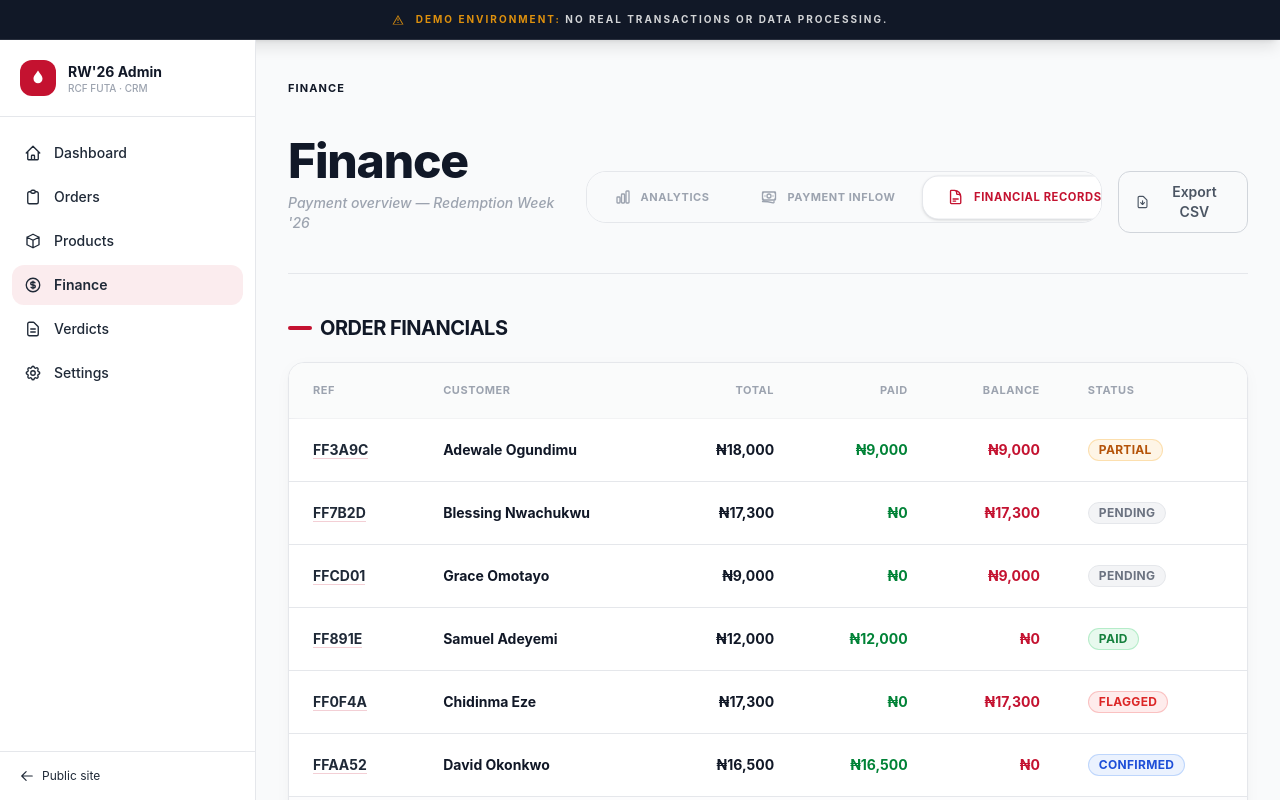
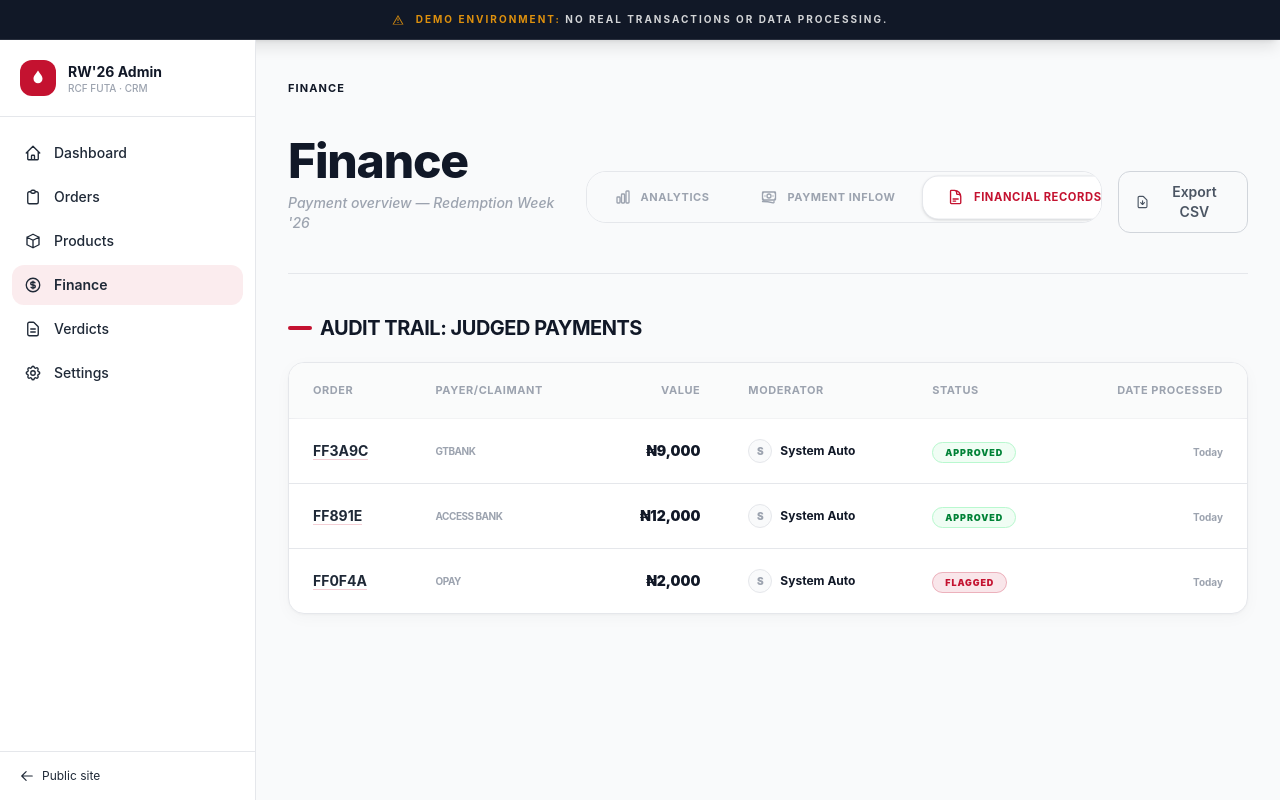
Before and after one commit to rcffuta-ict/rw-site, a Next.js app: page /admin/finance in a window 1280 px wide. Both pictures are taken after a click on the button "FINANCIAL RECORDS". Built offline with nearby package versions, Linux system fonts and the light colour scheme.

Commit message:
refactor: replace order list with filtered payment audit trail in FinanceRecords

```diff
--- a/src/app/(admin)/admin/finance/FinanceClient.tsx
+++ b/src/app/(admin)/admin/finance/FinanceClient.tsx
@@ -90,11 +90,8 @@ export default function FinanceClient() {
 
                 {activeTab === "records" && (
                     <FinanceRecords
-                        orders={DEMO_ORDERS}
+                        allPayments={allPayments}
                         fmt={fmt}
-                        totalOrdered={totalOrdered}
-                        collected={collected}
-                        outstanding={outstanding}
                     />
                 )}
             </div>
--- a/src/app/(admin)/admin/finance/FinanceRecords.tsx
+++ b/src/app/(admin)/admin/finance/FinanceRecords.tsx
@@ -1,75 +1,85 @@
 "use client";
 
-import React from "react";
+import React, { useMemo } from "react";
 import Link from "next/link";
 import { AdminTable } from "@/components/admin/AdminTable";
-import { OrderStatusBadge } from "@/components/ui/Badge";
-import { Order } from "@/lib/data/types";
 
 interface FinanceRecordsProps {
-    orders: Order[];
+    allPayments: any[];
     fmt: (n: number) => string;
-    totalOrdered: number;
-    collected: number;
-    outstanding: number;
 }
 
-export function FinanceRecords({ orders, fmt, totalOrdered, collected, outstanding }: FinanceRecordsProps) {
+export function FinanceRecords({ allPayments, fmt }: FinanceRecordsProps) {
+    // Only show payments that have been judged (not pending)
+    const judgedPayments = useMemo(() =>
+        allPayments.filter(p => p.status !== "pending"),
+    [allPayments]);
+
     return (
         <div className="flex flex-col gap-5 animate-fade-in-up">
             <div className="flex items-center gap-2">
                 <span className="h-1 w-6 bg-rw-crimson rounded-full" />
-                <h2 className="font-display font-bold text-xl text-rw-ink uppercase tracking-tight">Order Financials</h2>
+                <h2 className="font-display font-bold text-xl text-rw-ink uppercase tracking-tight">Audit Trail: Judged Payments</h2>
             </div>
-            <AdminTable<Order>
-                data={orders}
-                keyExtractor={(o) => o.id}
+
+            <AdminTable<any>
+                data={judgedPayments}
+                keyExtractor={(p) => p.id}
+                emptyMessage="No payments have been processed yet."
                 columns={[
                     {
-                        label: "Ref",
+                        label: "Order",
                         key: "orderRef",
-                        render: (o) => <Link href={`/admin/orders/${o.orderRef}`} className="font-mono font-bold text-rw-crimson hover:text-rw-crimson-dk transition-colors border-b border-rw-crimson/20">{o.orderRef}</Link>
+                        render: (p) => <Link href={`/admin/orders/${p.order.orderRef}`} className="font-mono font-bold text-rw-crimson border-b border-rw-crimson/20">{p.order.orderRef}</Link>
                     },
                     {
-                        label: "Customer",
+                        label: "Payer/Claimant",
                         key: "customerName",
-                        className: "hidden sm:table-cell",
-                        render: (o) => <span className="font-bold text-rw-ink">{o.customerName}</span>
+                        render: (p) => (
+                            <div className="flex flex-col">
+                                <span className="font-bold text-rw-ink">{p.customerName}</span>
+                                <span className="text-[10px] text-rw-muted font-bold uppercase tracking-tighter">{p.extractedBank || "Unknown Bank"}</span>
+                            </div>
+                        )
                     },
                     {
-                        label: "Total",
-                        key: "totalAmount",
+                        label: "Value",
+                        key: "amountClaimed",
                         align: "right",
-                        render: (o) => <span className="font-display font-bold text-rw-ink">{fmt(o.totalAmount)}</span>
+                        render: (p) => <span className="font-display font-black text-rw-ink">{fmt(p.amountClaimed)}</span>
                     },
                     {
-                        label: "Paid",
-                        key: "amountPaid",
-                        align: "right",
-                        render: (o) => <span className="font-display font-bold text-green-700">{fmt(o.amountPaid)}</span>
-                    },
-                    {
-                        label: "Balance",
-                        key: "balance",
-                        align: "right",
-                        className: "hidden md:table-cell",
-                        render: (o) => <span className="font-display font-bold text-rw-crimson">{fmt(o.totalAmount - o.amountPaid)}</span>
+                        label: "Moderator",
+                        key: "moderator",
+                        render: (p) => (
+                            <div className="flex items-center gap-2">
+                                <div className="h-6 w-6 rounded-full bg-rw-bg-alt flex items-center justify-center text-[10px] font-black text-rw-muted border border-[var(--rw-border)]">
+                                    {p.moderatorName?.charAt(0) || "S"}
+                                </div>
+                                <span className="text-xs font-bold text-rw-ink">{p.moderatorName || "System Auto"}</span>
+                            </div>
+                        )
                     },
                     {
                         label: "Status",
                         key: "status",
-                        render: (o) => <OrderStatusBadge status={o.status} />
+                        render: (p) => (
+                            <span className={`px-3 py-1 rounded-full text-[9px] font-black uppercase tracking-widest border ${
+                                p.status === "approved"
+                                    ? "bg-green-50 text-green-700 border-green-200"
+                                    : "bg-rw-crimson/10 text-rw-crimson border-rw-crimson/25"
+                            }`}>
+                                {p.status}
+                            </span>
+                        )
+                    },
+                    {
+                        label: "Date Processed",
+                        key: "date",
+                        className: "hidden md:table-cell text-right",
+                        render: (p) => <span className="text-[10px] font-bold text-rw-muted">{p.date || "Today"}</span>
                     }
                 ]}
-                footer={
-                    <div className="grid grid-cols-2 sm:grid-cols-6 gap-4 font-display font-black text-rw-ink text-base sm:text-lg">
-                        <div className="hidden sm:block sm:col-span-2">TOTALS</div>
-                        <div className="text-right">{fmt(totalOrdered)}</div>
-                        <div className="text-right text-green-700">{fmt(collected)}</div>
-                        <div className="text-right text-rw-crimson hidden md:block">{fmt(outstanding)}</div>
-                        <div className="hidden sm:block" />
-                    </div>
-                }
             />
         </div>
     );
```
